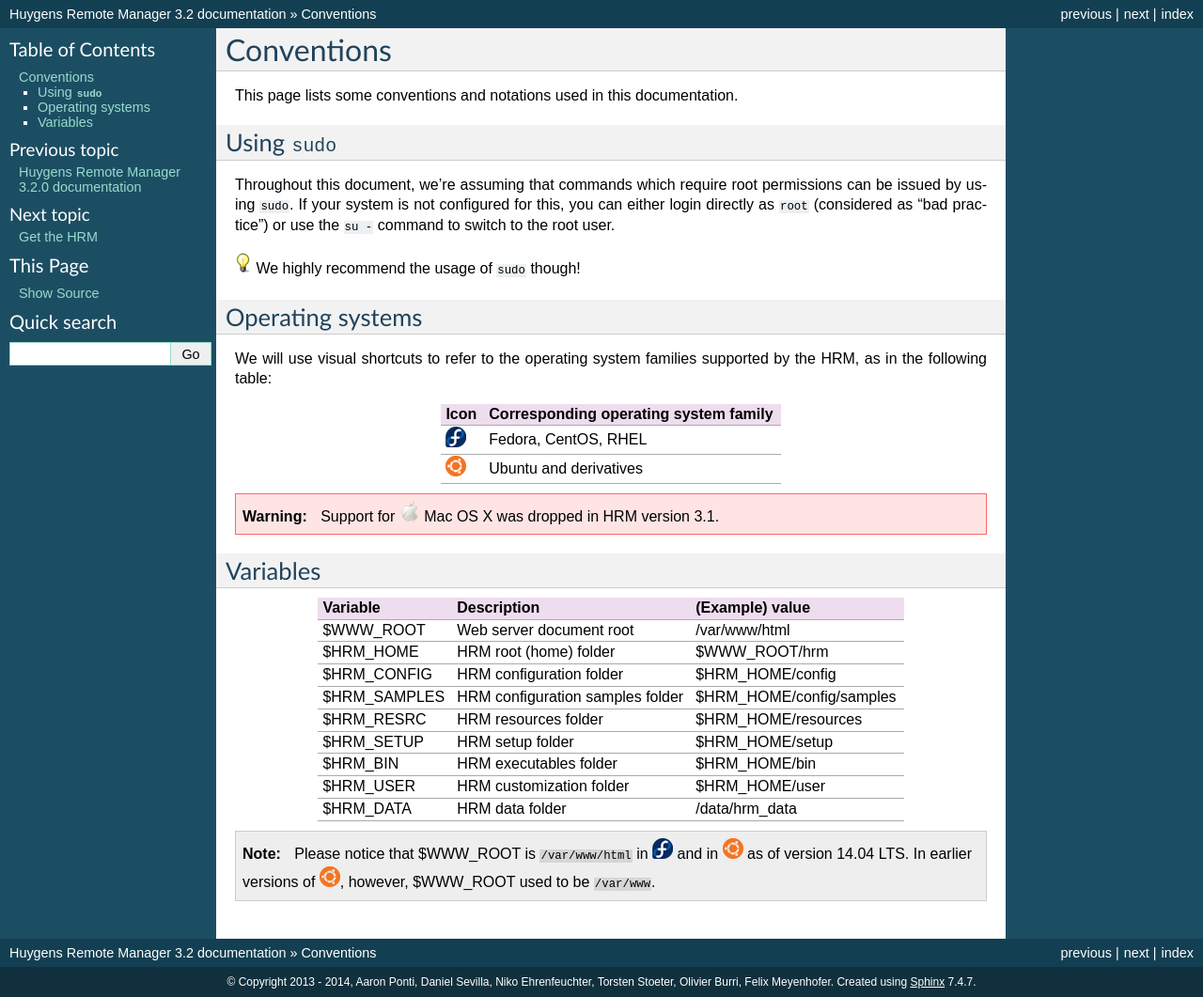
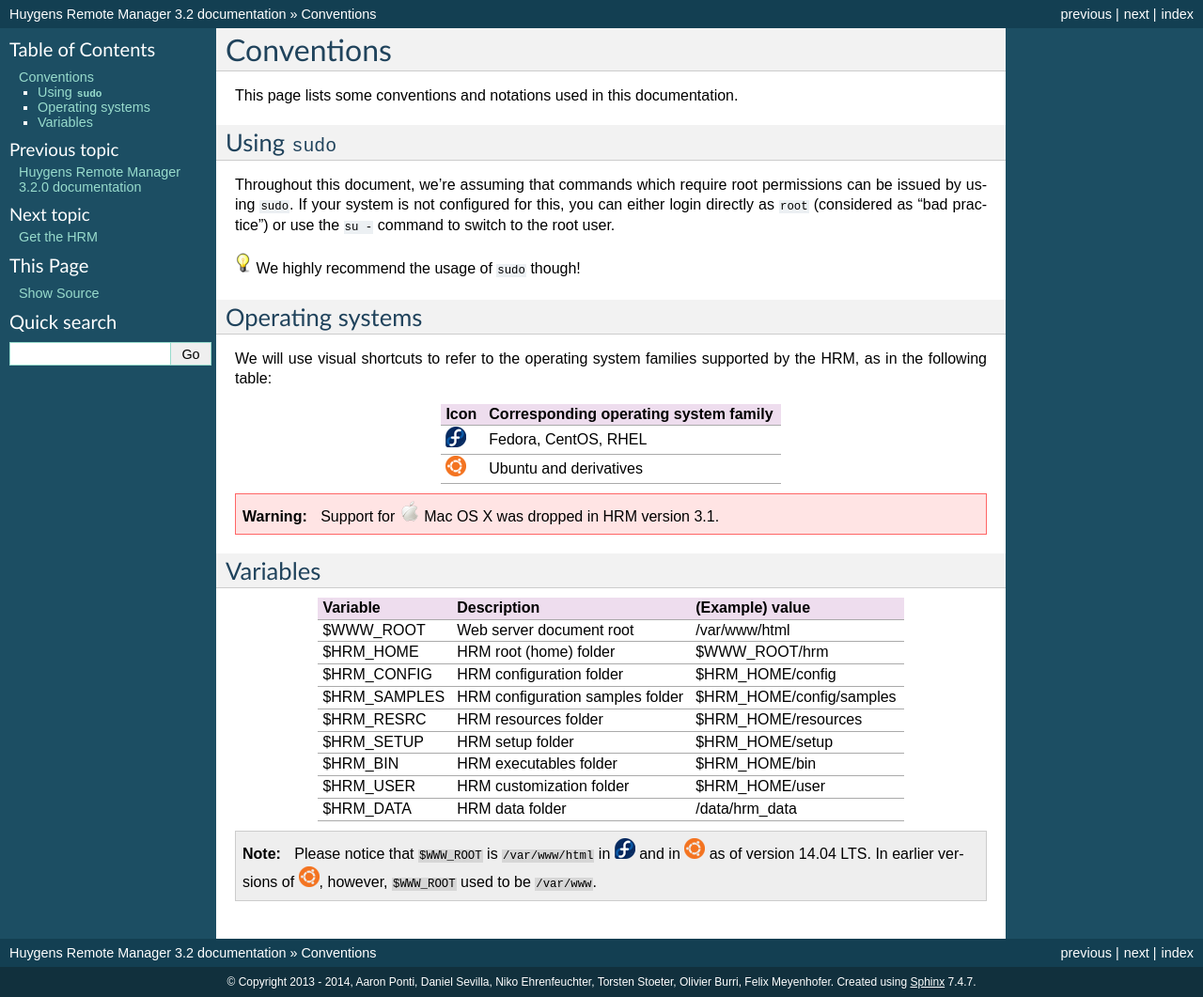
Before and after one commit to aarpon/hrm_docs, a Sphinx documentation site: the page built from docs/conventions.rst, in a window 1280 px wide. Shown: the whole page at 94% size. Built offline with Sphinx 7.4.7, drawn with Linux system fonts in a browser that asks for light colours.

Commit message:
Markup for variables.

```diff
--- a/docs/conventions.rst
+++ b/docs/conventions.rst
@@ -63,4 +63,4 @@
 
 .. note::
 
-    Please notice that $WWW_ROOT is ``/var/www/html`` in |fedora| and in |ubuntu| as of version 14.04 LTS. In earlier versions of |ubuntu|, however, $WWW_ROOT used to be ``/var/www``.
+    Please notice that ``$WWW_ROOT`` is ``/var/www/html`` in |fedora| and in |ubuntu| as of version 14.04 LTS. In earlier versions of |ubuntu|, however, ``$WWW_ROOT`` used to be ``/var/www``.
```
